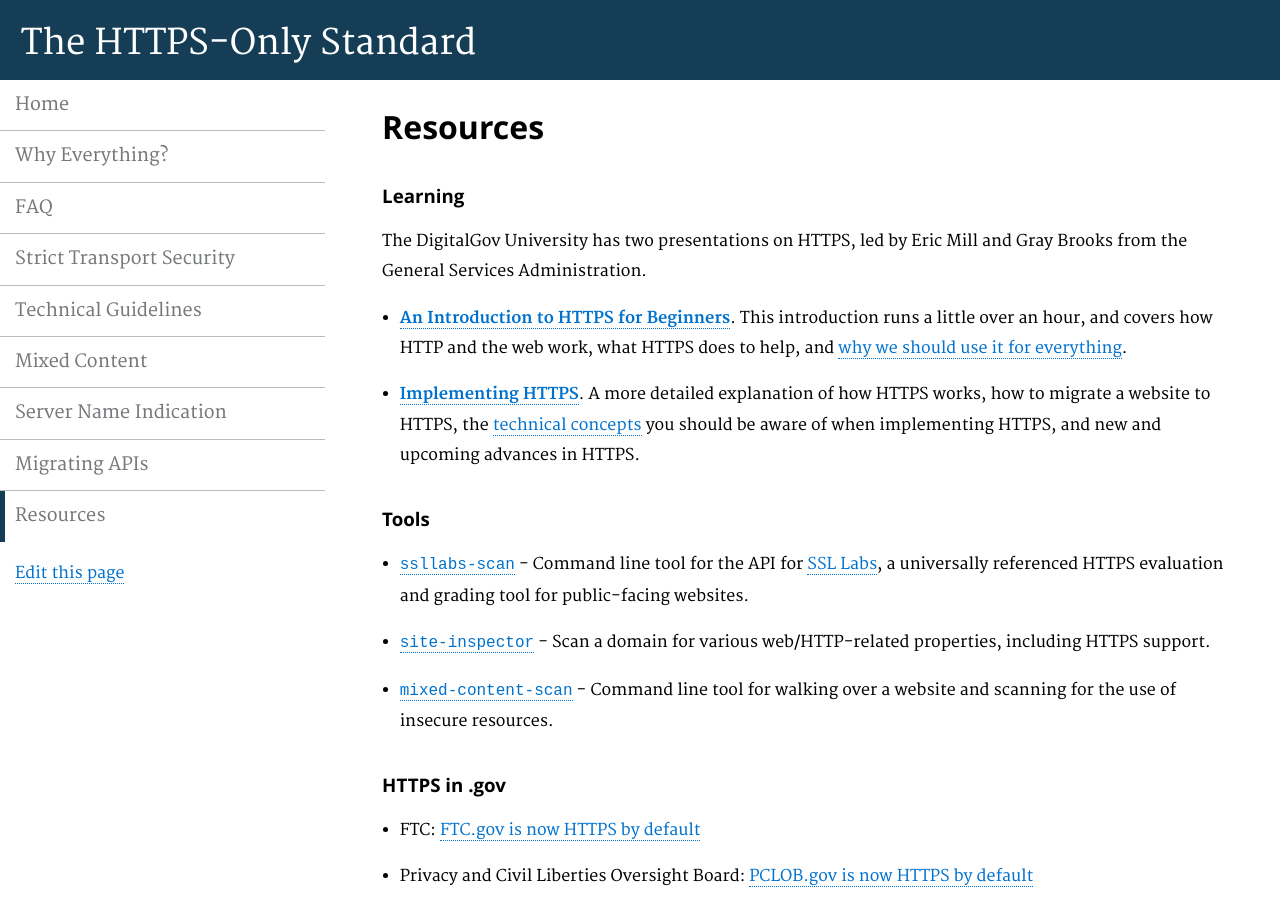
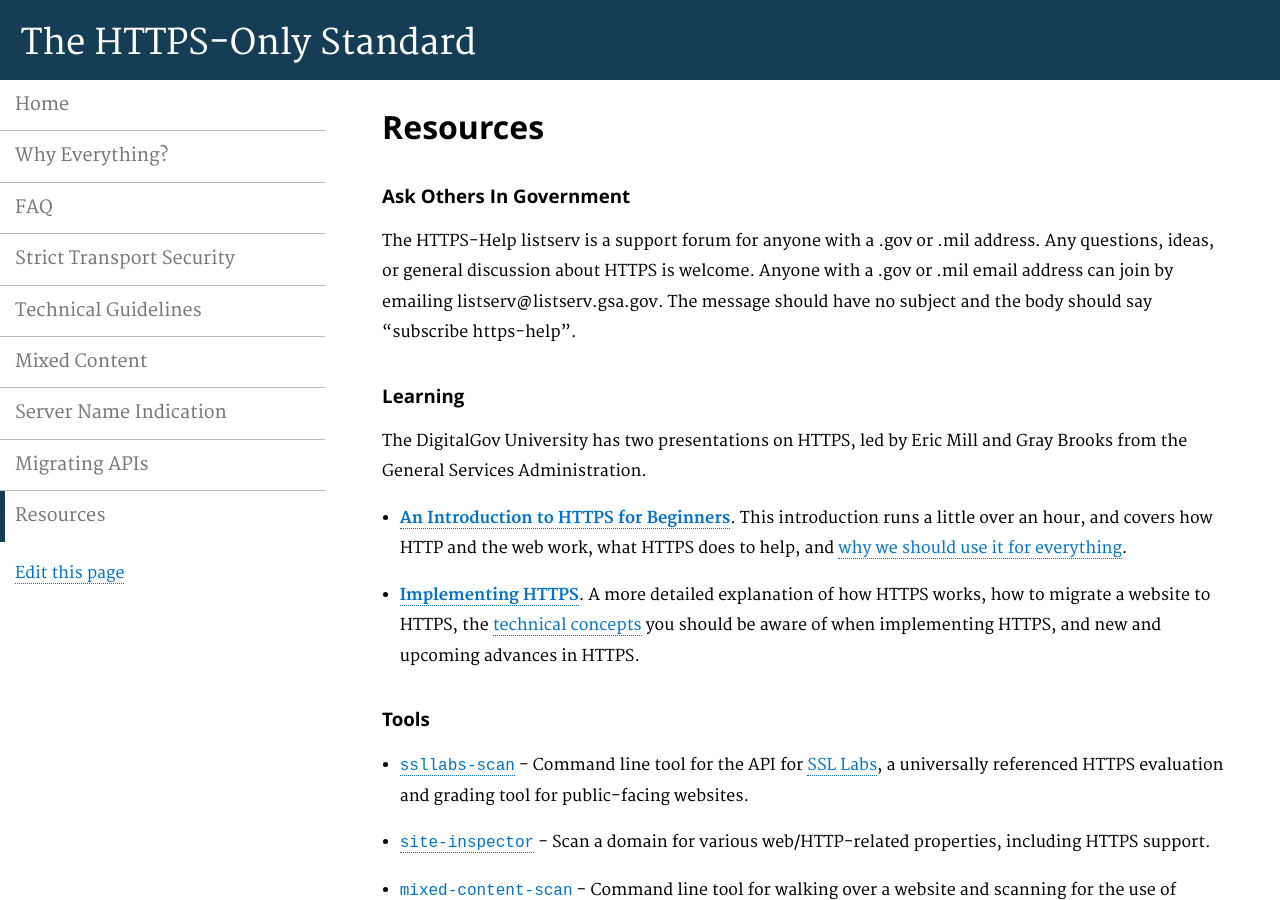
Before and after one commit to GSA/https, a Jekyll site: the page built from pages/resources.md, in a window 1280 px wide and 900 px high. Built offline with Jekyll 4.4.1, drawn with Linux system fonts in a browser that asks for light colours; Markdown is read by kramdown in place of the engine named in the settings.

Commit message:
adding a reference to the help listserv

```diff
--- a/pages/resources.md
+++ b/pages/resources.md
@@ -4,6 +4,10 @@ title: Resources
 permalink: /resources/
 description: "Articles, news, and tools about HTTPS."
 ---
+
+### Ask Others In Government
+
+The HTTPS-Help listserv is a support forum for anyone with a .gov or .mil address.  Any questions, ideas, or general discussion about HTTPS is welcome.  Anyone with a .gov or .mil email address can join by emailing listserv@listserv.gsa.gov. The message should have no subject and the body should say "subscribe https-help".
 
 ### Learning
 
```
